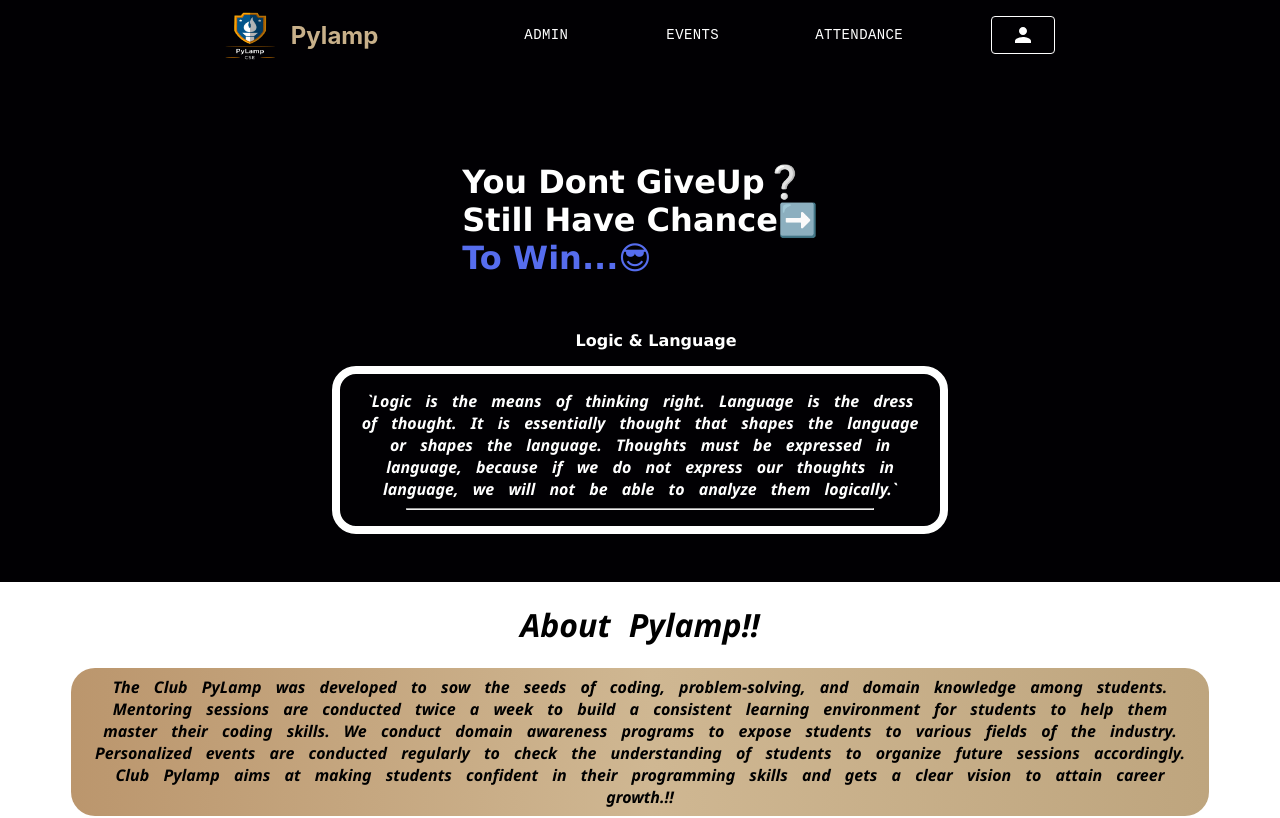
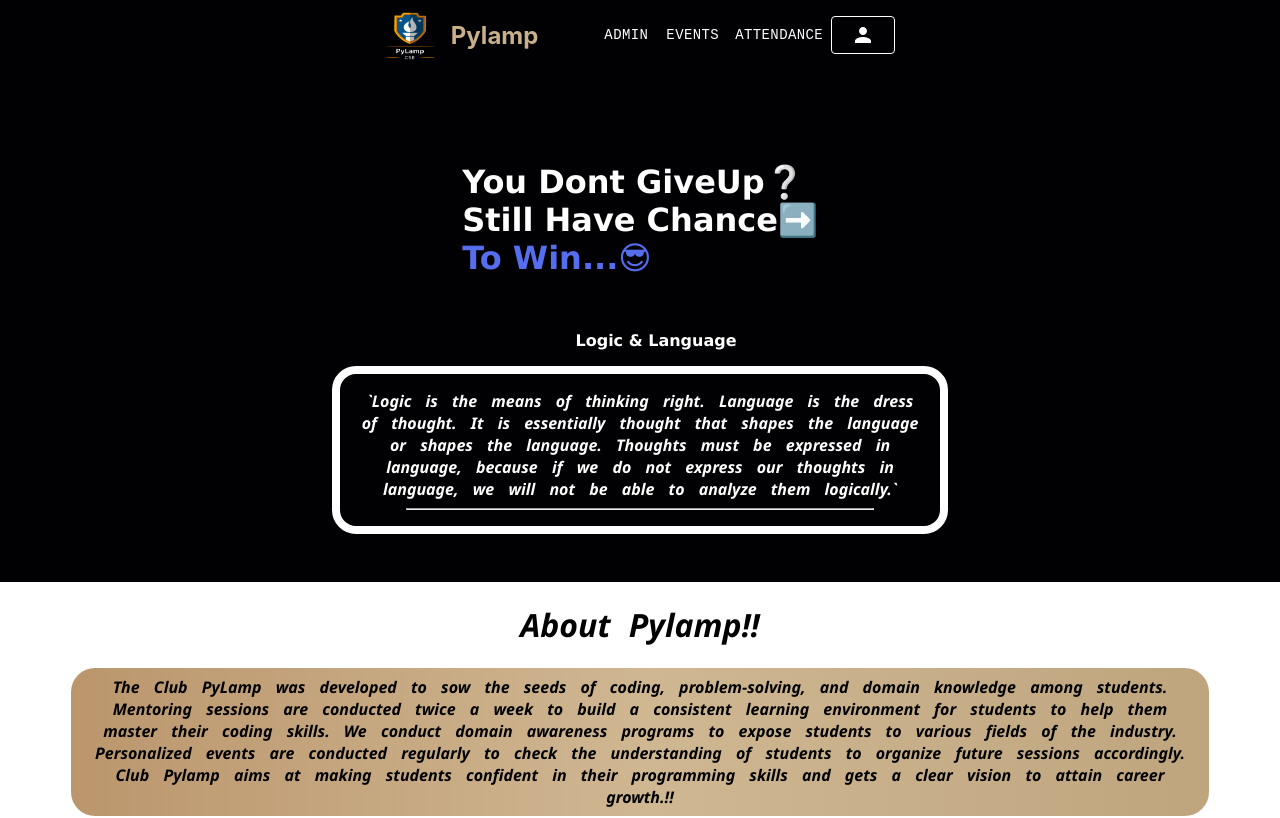
Before and after one commit to Tharunkumar001/pylampDomainRealm, a Next.js app: page / in a window 1280 px wide. Shown: the top 818 px of the page. Built offline with nearby package versions, Linux system fonts and the light colour scheme.

Commit message:
ui update

```diff
--- a/styles/Home.module.css
+++ b/styles/Home.module.css
@@ -492,10 +492,6 @@
   list-style-type: none;
 }
 
-.navitem {
-  margin-left: 5rem;
-}
-
 .navlink{
   font-size: 2rem;
   font-weight: 400;
@@ -513,8 +509,9 @@
       left: -100%;
       top: 5rem;
       flex-direction: column;
-      background-color: rgb(7, 6, 6);
+      background-color: #070606;
       width: 100%;
+      height: 100vh;
       border-radius: 10px;
       text-align: center;
       transition: 0.3s;
@@ -720,7 +717,7 @@
   width: 100%;
   margin-left: auto;
   margin-right: auto;
-  background-image: linear-gradient(to right, #1F1C2C 0%, #928DAB  51%, #1F1C2C  100%);
+  /* background-image: linear-gradient(to right, #1F1C2C 0%, #928DAB  51%, #1F1C2C  100%); */
 
 }
 
```
